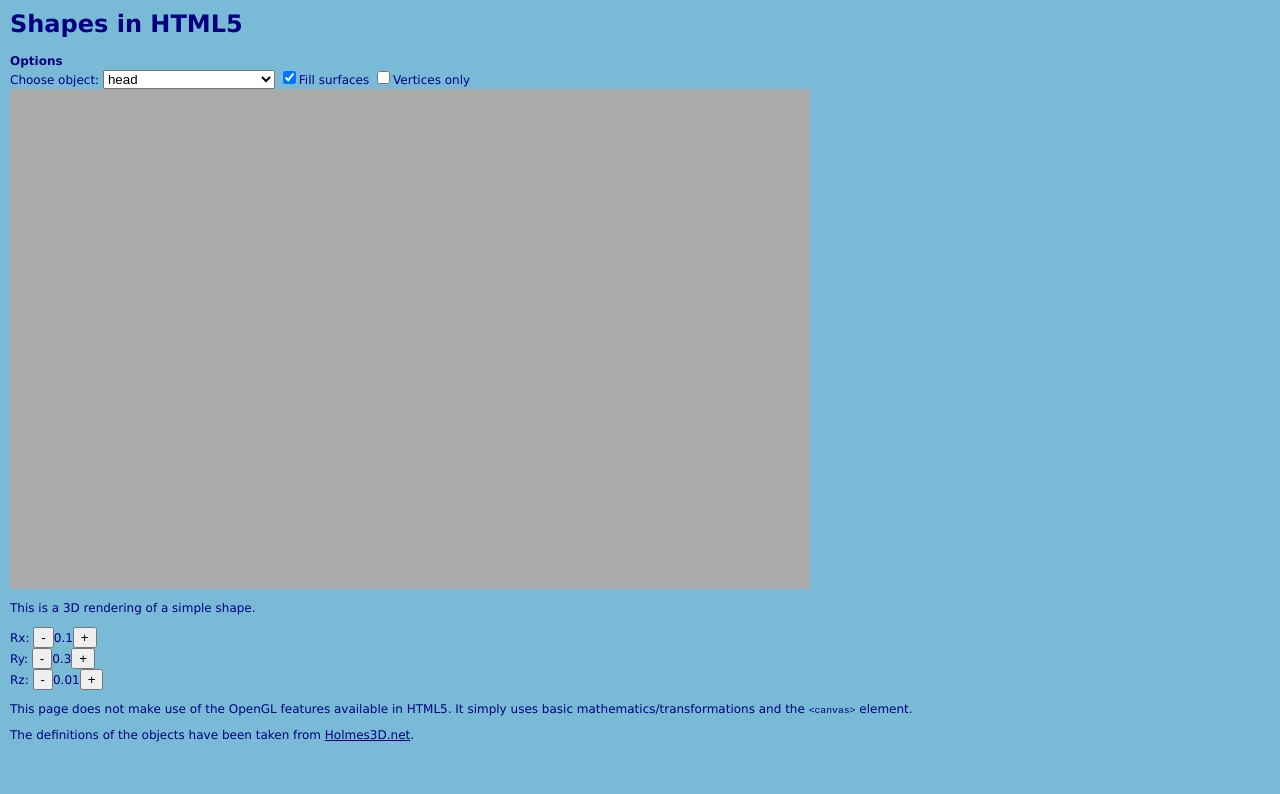
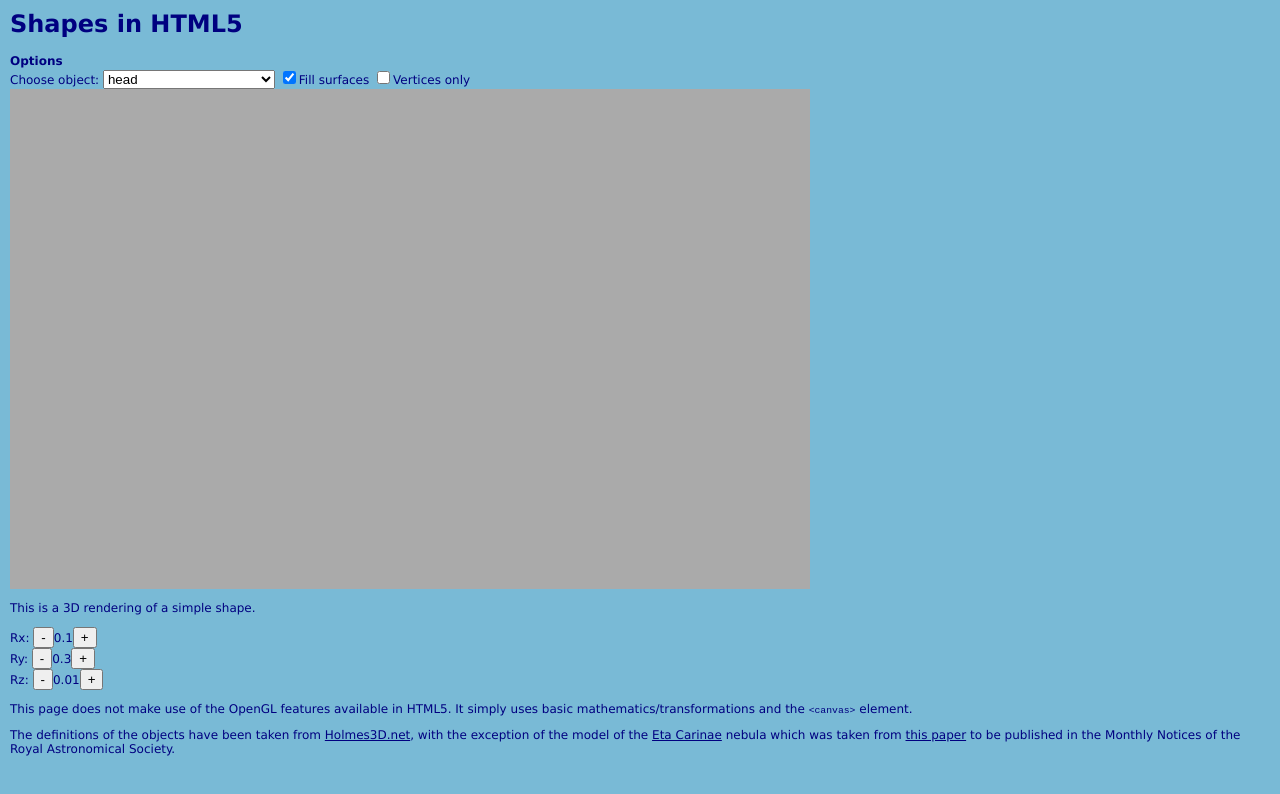
Before and after one commit to rashley2712/canvas-experiments, a plain HTML site: page shape.html in a window 1280 px wide. Drawn offline with Linux system fonts and the light colour scheme; no server answers.

Commit message:
added references

```diff
--- a/shape.html
+++ b/shape.html
@@ -441,7 +441,7 @@
 
 <p>This page does not make use of the OpenGL features available in HTML5. It simply uses basic mathematics/transformations and the <code>&lt;canvas&gt;</code> element.
 
-<p>The definitions of the objects have been taken from <a href="http://www.holmes3d.net/graphics/offfiles/">Holmes3D.net</a>.
+<p>The definitions of the objects have been taken from <a href="http://www.holmes3d.net/graphics/offfiles/">Holmes3D.net</a>, with the exception of the model of the <a href="http://en.wikipedia.org/wiki/Eta_Carinae">Eta Carinae</a> nebula which was taken from <a href="http://arxiv.org/abs/1407.4096">this paper</a> to be published in the Monthly Notices of the Royal Astronomical Society.
 </p>
 </body>
 <script>
```
